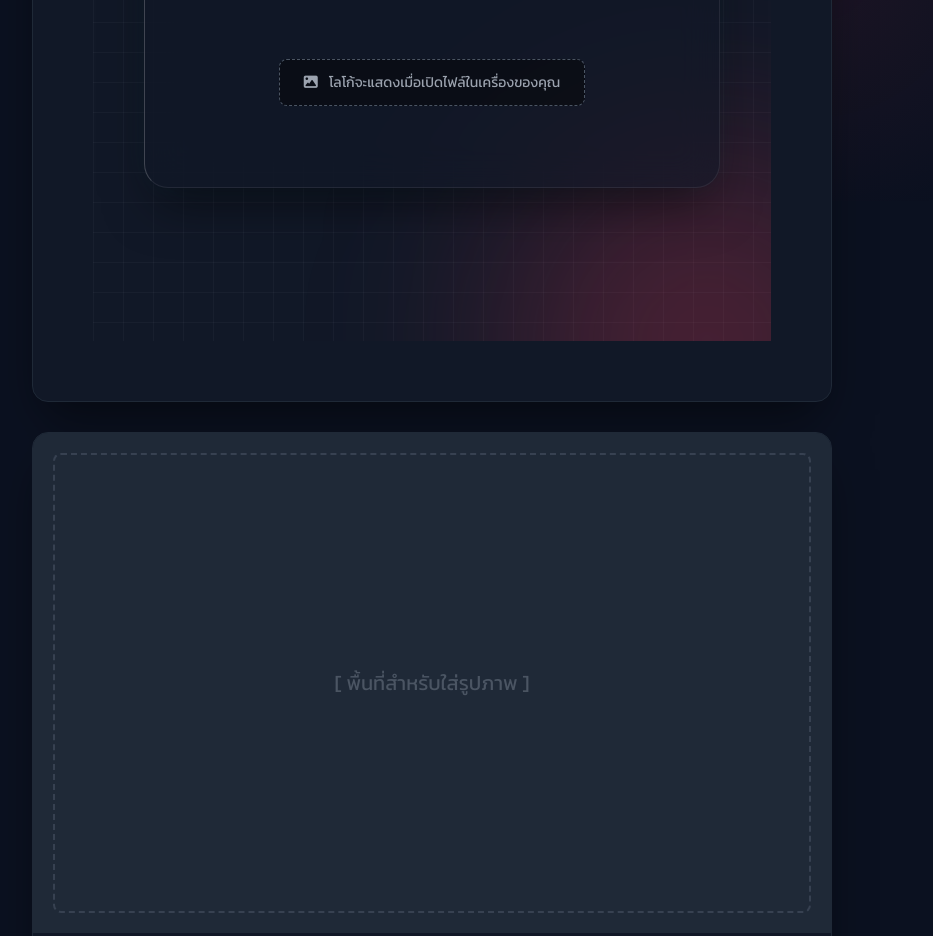
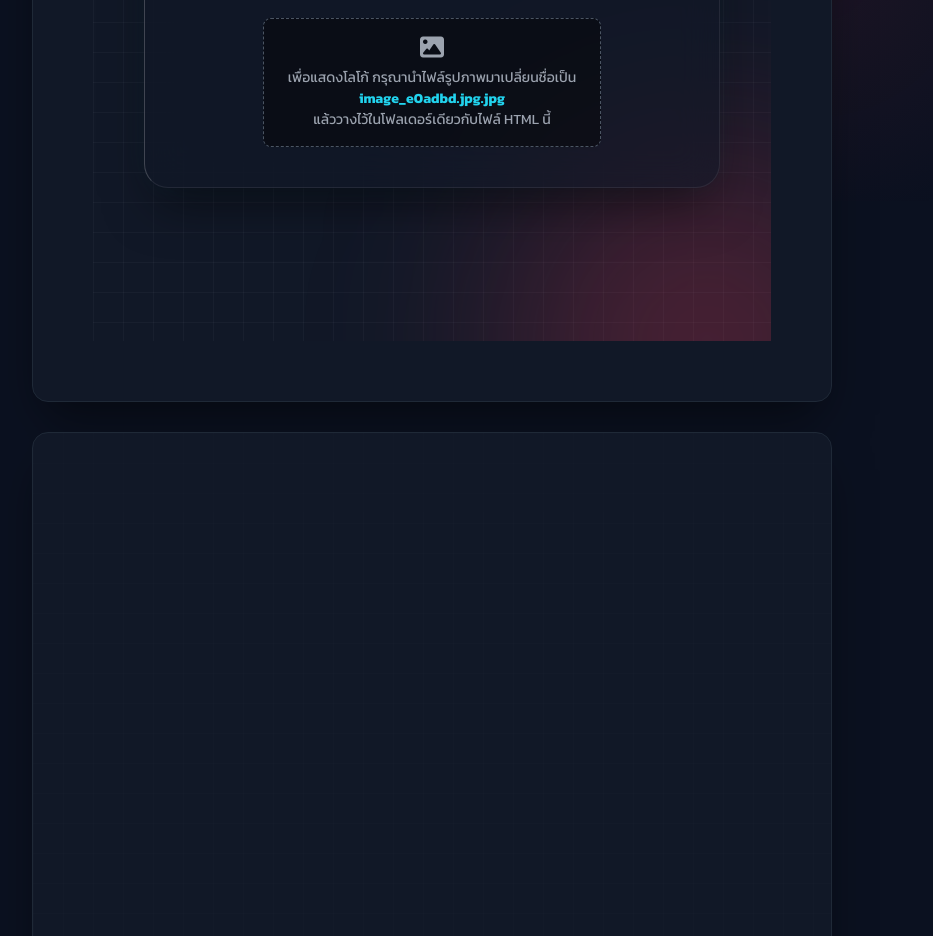
Before and after one commit to suttinan074-debug/photobook, a plain HTML site: page index.html in a window 1280 px wide. Shown: the part 759-1695 px from the top of the page, without its empty margins (208-1141 px from the left). Drawn offline with Linux system fonts and the light colour scheme.

Commit message:
Update index.html

```diff
--- a/index.html
+++ b/index.html
@@ -543,12 +543,18 @@ img {
             <div class="university-info">
                 <div class="university-logo-wrapper">
                     <!-- หากอยู่ในหน้าพรีวิวแล้วรูปไม่ขึ้น จะถูกแทนที่ด้วยข้อความอัตโนมัติด้วยคำสั่ง onerror (แก้ไข Error Syntax แล้ว) -->
-                    <img src="image_e0adbd.jpg" alt="Songkhla Rajabhat University Logo" class="university-logo"
-                         onerror="this.outerHTML=`<div style='color:#9CA3AF; border:1px dashed #4B5563; padding:12px 24px; border-radius:8px; font-size:14px; background:rgba(0,0,0,0.4);'><i class='fa-solid fa-image' style='margin-right:8px;'></i> โลโก้จะแสดงเมื่อเปิดไฟล์ในเครื่องของคุณ</div>`">
+                    <img src="image_e0adbd.jpg.jpg" alt="Songkhla Rajabhat University Logo" class="university-logo"
+                         onerror="this.outerHTML=`<div style='color:#9CA3AF; border:1px dashed #4B5563; padding:16px 24px; border-radius:8px; font-size:14px; background:rgba(0,0,0,0.4); text-align:center;'><i class='fa-solid fa-image' style='margin-bottom:8px; font-size:24px;'></i><br/>เพื่อแสดงโลโก้ กรุณานำไฟล์รูปภาพมาเปลี่ยนชื่อเป็น<br/><b style='color:#22D3EE;'>image_e0adbd.jpg.jpg</b><br/>แล้ววางไว้ในโฟลเดอร์เดียวกับไฟล์ HTML นี้</div>`">
                 </div>
             </div>
         </div>
     </div>
+</div>
+
+<!-- Slide 1.5: Blank Page (ปกรอง) -->
+<div class="slide-container" id="slide-blank">
+    <!-- หน้าว่าง ปล่อยไว้เป็นปกรอง (ใส่แค่พื้นหลังลวดลายจางๆ) -->
+    <div class="cover-bg-grid" style="opacity: 0.3;"></div>
 </div>
 
 <!-- Slide 2: Topic 1 (Bleed_Image_Right) -->
```
